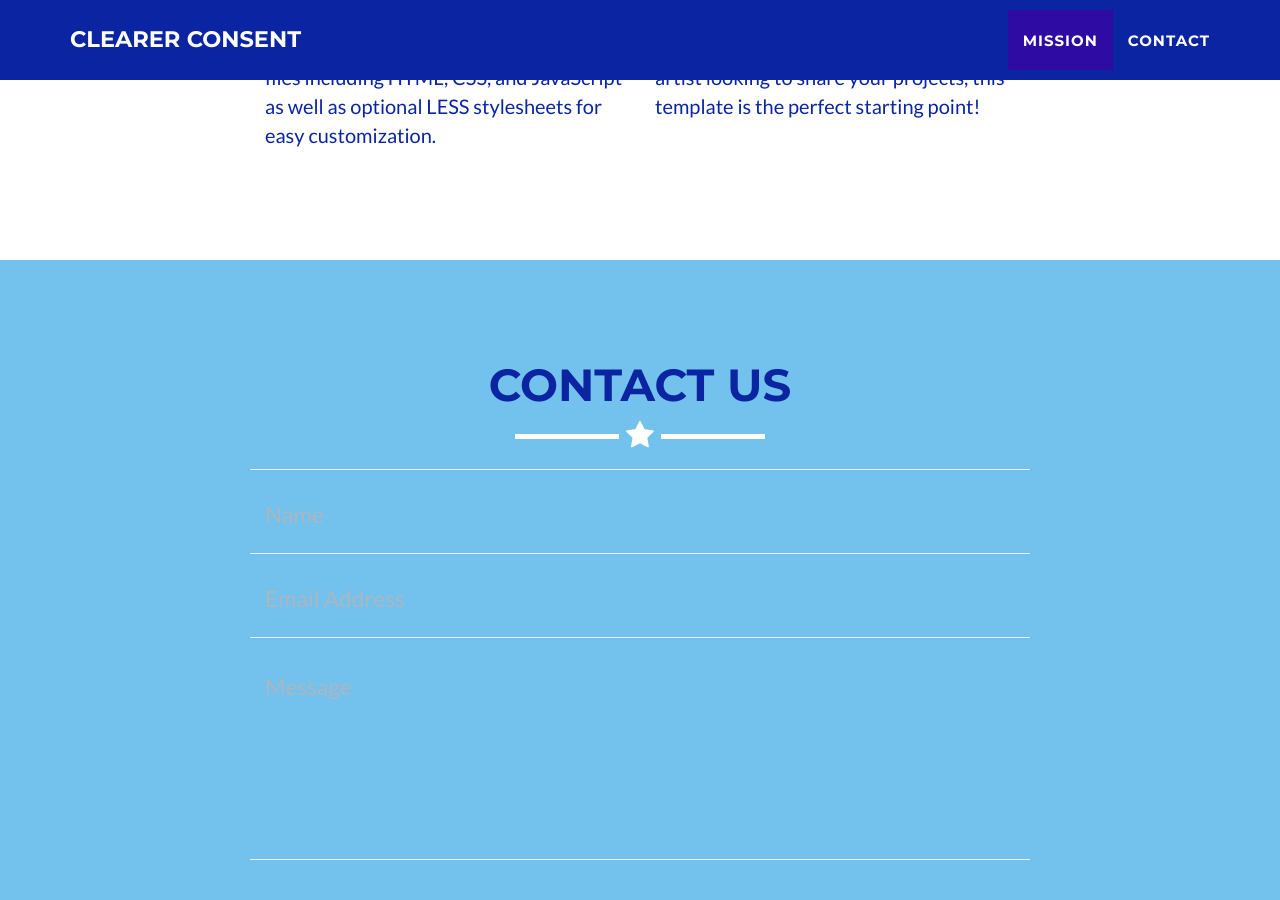
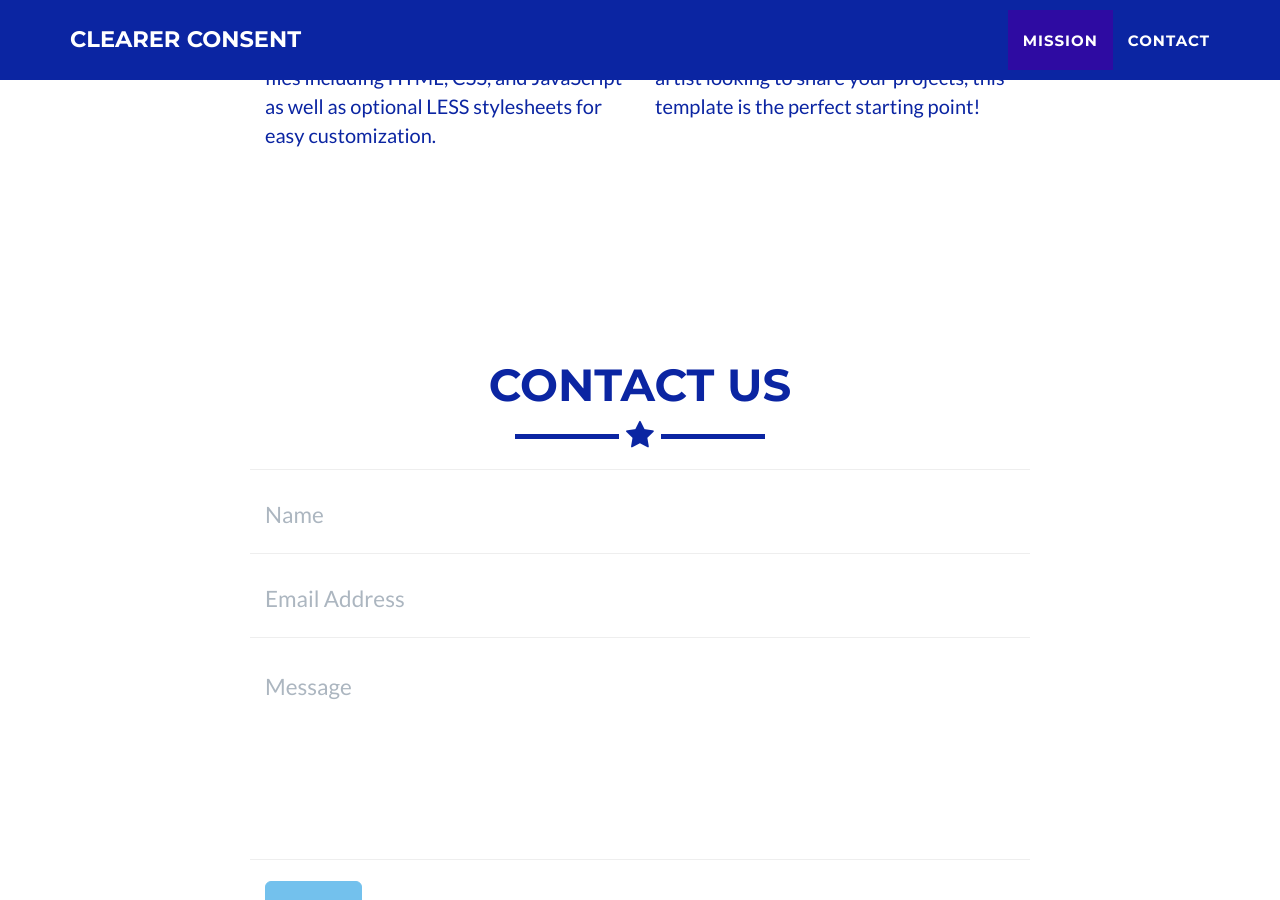
Before and after one commit to ClearerConsent/ClearerConsent.github.io, a Jekyll site: the page built from index.html, in a window 1280 px wide and 900 px high, scrolled down 1023 px. Built offline with Jekyll 4.4.1, drawn with Linux system fonts in a browser that asks for light colours.

Commit message:
I give up on fixing that button

```diff
--- a/_includes/contact_static.html
+++ b/_includes/contact_static.html
@@ -1,10 +1,10 @@
 <!-- Contact Section -->
-<section id="contact" class='contact'>
+<section id="contact">
 	<div class="container">
 		<div class="row">
 			<div class="col-lg-12 text-center">
 				<h2>Contact Us</h2>
-				<hr class="star-light">
+				<hr class="star-primary">
 			</div>
 		</div>
 		<div class="row">
```
